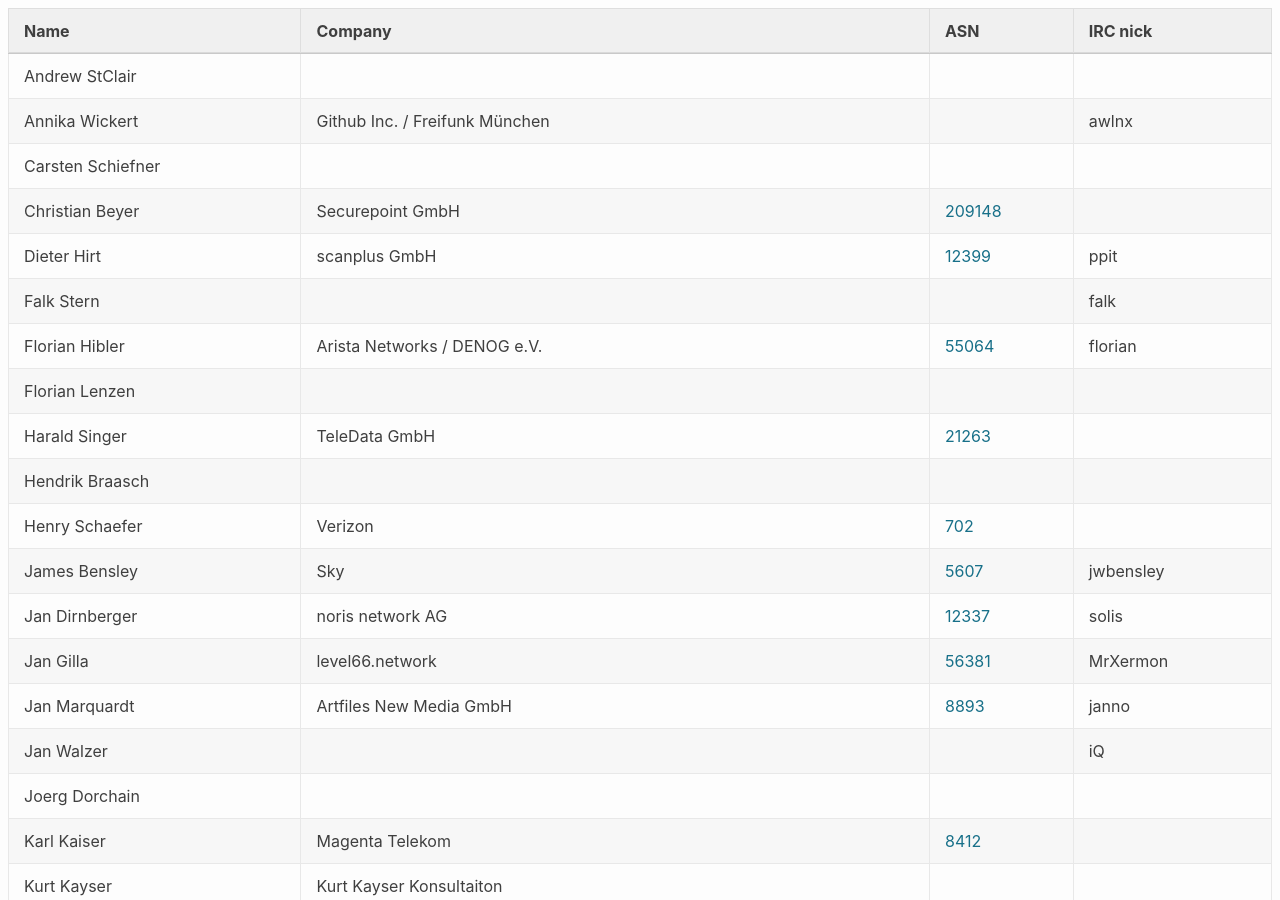
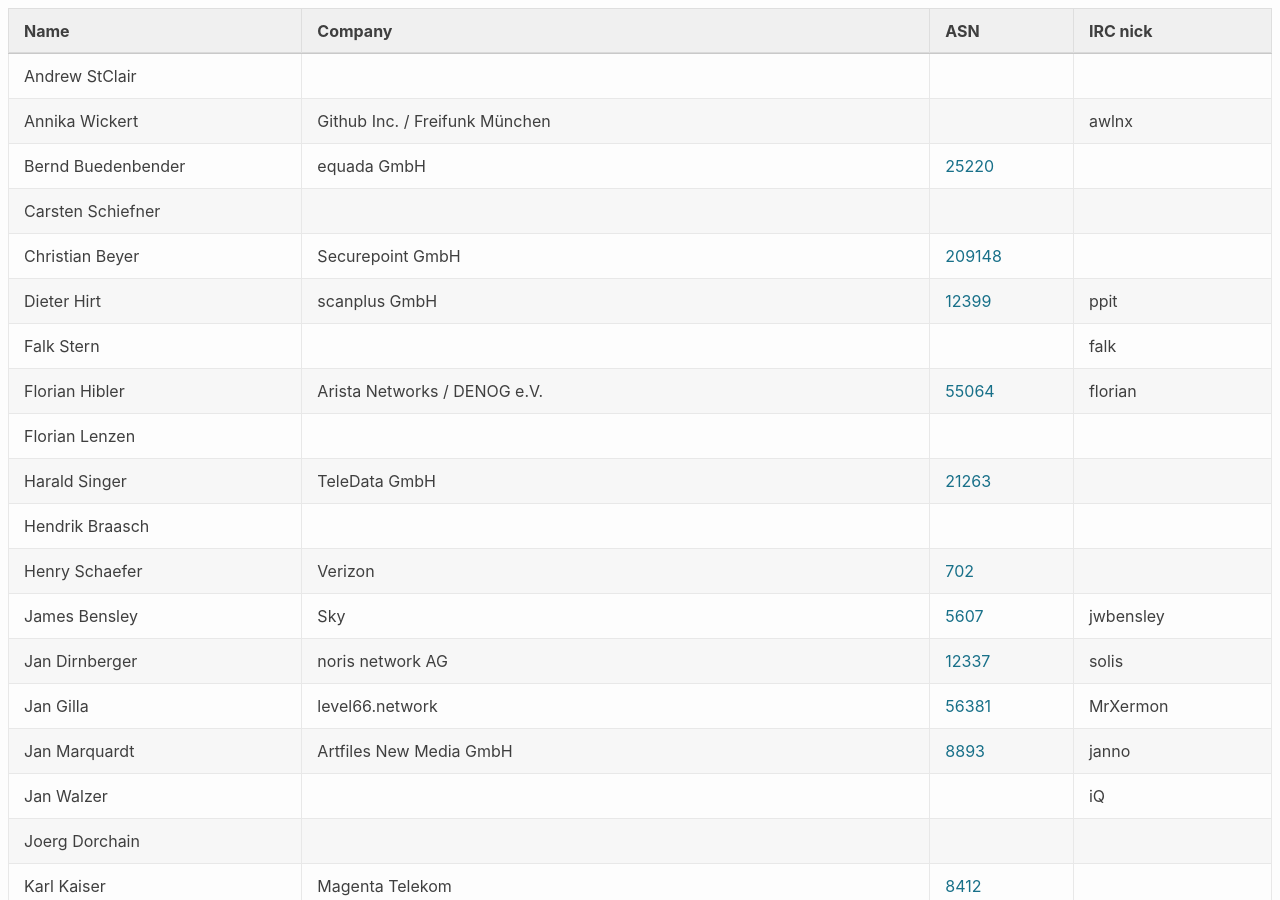
Before and after one commit to denog/pretix-attendeelist, a Jekyll site: the page built from leadershipmeetup202201/index.markdown, in a window 1280 px wide and 900 px high. Built offline with Jekyll 4.4.1, drawn with Linux system fonts in a browser that asks for light colours.

Commit message:
Latest data: Tue Mar  8 09:12:29 UTC 2022

```diff
--- a/_data/attendees_meetup_leader_2022-01.json
+++ b/_data/attendees_meetup_leader_2022-01.json
@@ -10,6 +10,12 @@
     "company": "Github Inc. / Freifunk München",
     "irc": "awlnx",
     "asn": null
+  },
+  {
+    "name": "Bernd Buedenbender",
+    "company": "equada GmbH",
+    "irc": null,
+    "asn": "25220"
   },
   {
     "name": "Carsten Schiefner",
```
